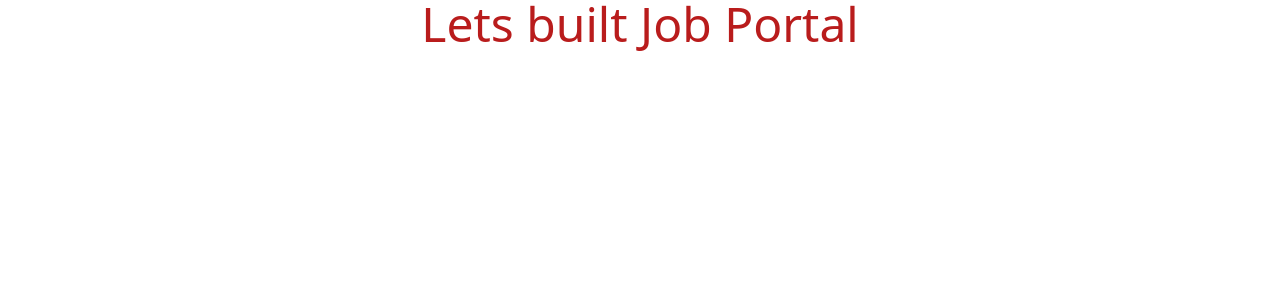
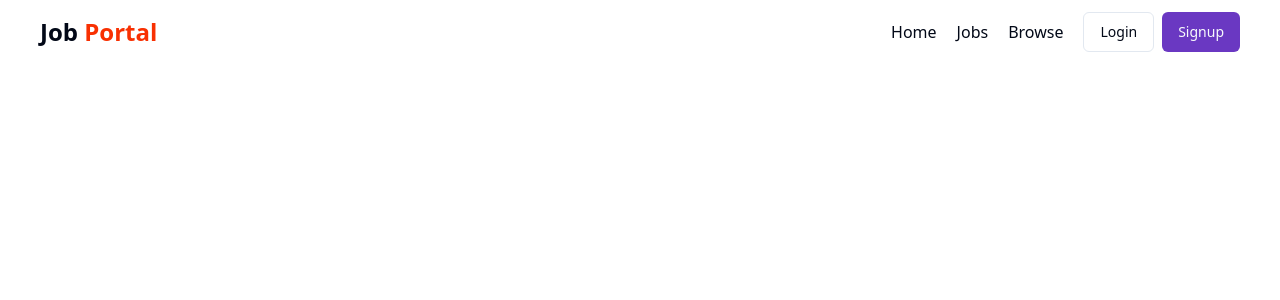
Before and after one commit to MohammadAhmad27/JobPortal-MERN, a React (Vite) app in the folder frontend/: page / in a window 1280 px wide. Shown: the top 300 px of the page. Built offline with nearby package versions, Linux system fonts and the light colour scheme.

Commit message:
Added Navbar.jsx and shadcn/ui components

```diff
--- a/frontend/package.json
+++ b/frontend/package.json
@@ -10,12 +10,18 @@
     "preview": "vite preview"
   },
   "dependencies": {
+    "@radix-ui/react-avatar": "^1.1.1",
+    "@radix-ui/react-popover": "^1.1.2",
     "@radix-ui/react-slot": "^1.1.0",
+    "@reduxjs/toolkit": "^2.3.0",
+    "axios": "^1.7.7",
     "class-variance-authority": "^0.7.0",
     "clsx": "^2.1.1",
     "lucide-react": "^0.453.0",
     "react": "^18.3.1",
     "react-dom": "^18.3.1",
+    "react-redux": "^9.1.2",
+    "react-router-dom": "^6.27.0",
     "tailwind-merge": "^2.5.4",
     "tailwindcss-animate": "^1.0.7"
   },
--- a/frontend/src/App.jsx
+++ b/frontend/src/App.jsx
@@ -1,9 +1,10 @@
 import React from "react"
+import Navbar from "./components/ui/shared/Navbar"
 function App() {
 
   return (
     <>
-      <h1 className='text-red-700 text-5xl text-center'>Lets built Job Portal</h1>
+      <Navbar />
     </>
   )
 }
--- /dev/null
+++ b/frontend/src/components/ui/avatar.jsx
@@ -0,0 +1,33 @@
+import * as React from "react"
+import * as AvatarPrimitive from "@radix-ui/react-avatar"
+
+import { cn } from "@/lib/utils"
+
+const Avatar = React.forwardRef(({ className, ...props }, ref) => (
+  <AvatarPrimitive.Root
+    ref={ref}
+    className={cn("relative flex h-10 w-10 shrink-0 overflow-hidden rounded-full", className)}
+    {...props} />
+))
+Avatar.displayName = AvatarPrimitive.Root.displayName
+
+const AvatarImage = React.forwardRef(({ className, ...props }, ref) => (
+  <AvatarPrimitive.Image
+    ref={ref}
+    className={cn("aspect-square h-full w-full", className)}
+    {...props} />
+))
+AvatarImage.displayName = AvatarPrimitive.Image.displayName
+
+const AvatarFallback = React.forwardRef(({ className, ...props }, ref) => (
+  <AvatarPrimitive.Fallback
+    ref={ref}
+    className={cn(
+      "flex h-full w-full items-center justify-center rounded-full bg-muted",
+      className
+    )}
+    {...props} />
+))
+AvatarFallback.displayName = AvatarPrimitive.Fallback.displayName
+
+export { Avatar, AvatarImage, AvatarFallback }
--- /dev/null
+++ b/frontend/src/components/ui/popover.jsx
@@ -0,0 +1,25 @@
+import * as React from "react"
+import * as PopoverPrimitive from "@radix-ui/react-popover"
+
+import { cn } from "@/lib/utils"
+
+const Popover = PopoverPrimitive.Root
+
+const PopoverTrigger = PopoverPrimitive.Trigger
+
+const PopoverContent = React.forwardRef(({ className, align = "center", sideOffset = 4, ...props }, ref) => (
+  <PopoverPrimitive.Portal>
+    <PopoverPrimitive.Content
+      ref={ref}
+      align={align}
+      sideOffset={sideOffset}
+      className={cn(
+        "z-50 w-72 rounded-md border bg-popover p-4 text-popover-foreground shadow-md outline-none data-[state=open]:animate-in data-[state=closed]:animate-out data-[state=closed]:fade-out-0 data-[state=open]:fade-in-0 data-[state=closed]:zoom-out-95 data-[state=open]:zoom-in-95 data-[side=bottom]:slide-in-from-top-2 data-[side=left]:slide-in-from-right-2 data-[side=right]:slide-in-from-left-2 data-[side=top]:slide-in-from-bottom-2",
+        className
+      )}
+      {...props} />
+  </PopoverPrimitive.Portal>
+))
+PopoverContent.displayName = PopoverPrimitive.Content.displayName
+
+export { Popover, PopoverTrigger, PopoverContent }
--- /dev/null
+++ b/frontend/src/components/ui/shared/Navbar.jsx
@@ -0,0 +1,67 @@
+import React from 'react'
+import { Popover, PopoverContent, PopoverTrigger } from "@/components/ui/popover"
+import { Avatar, AvatarFallback, AvatarImage } from "@/components/ui/avatar"
+import { Button } from "@/components/ui/button"
+import { LogOut, User2 } from 'lucide-react'
+
+export default function Navbar() {
+    const user = false;
+    return (
+        <div className='bg-white'>
+            <div className="flex items-center justify-between h-16 mx-10 max-w-7xl">
+                <div>
+                    <h1 className='text-2xl font-bold'>
+                        Job <span className='text-[#F83002]'>Portal</span>
+                    </h1>
+                </div>
+                <div className='flex items-center gap-5'>
+                    <ul className='flex font-medium items-center gap-5'>
+                        <li>Home</li>
+                        <li>Jobs</li>
+                        <li>Browse</li>
+                    </ul>
+
+                    {
+                        !user ? (
+                            <div className='flex items-center gap-2'>
+                                <Button variant='outline'>Login</Button>
+                                <Button className='bg-[#6A38C2] hover:bg-[#5b30A6]'>Signup </Button>
+                            </div>
+                        ) : (
+                            <Popover>
+                                <PopoverTrigger>
+                                    <Avatar className='cursor-pointer'>
+                                        <AvatarImage src="https://github.com/shadcn.png" />
+                                    </Avatar>
+                                </PopoverTrigger>
+                                <PopoverContent className='w-80'>
+                                    <div className="flex space-y-2 gap-4">
+                                        <Avatar className='cursor-pointer'>
+                                            <AvatarImage src="https://github.com/shadcn.png" />
+                                        </Avatar>
+                                        <div>
+                                            <h4>M.Ahmad</h4>
+                                            <p className='text-sm text-muted-foreground'>lorem ipsum</p>
+                                        </div>
+                                    </div>
+                                    <div className='flex flex-col text-gray-600'>
+                                        <div className='flex w-fit items-center gap-2 cursor-pointer'>
+                                            <User2 />
+                                            <Button variant='link'>View Profile</Button>
+                                        </div>
+                                        <div className='flex w-fit items-center gap-2 cursor-pointer'>
+                                            <LogOut />
+                                            <Button variant='link'>View Profile</Button>
+                                        </div>
+                                    </div>
+                                </PopoverContent>
+                            </Popover>
+                        )
+                    }
+
+                </div>
+            </div>
+
+        </div>
+    )
+}
```
Also changed, not shown: 1 other file (tests, documents, lock files or other folders).
